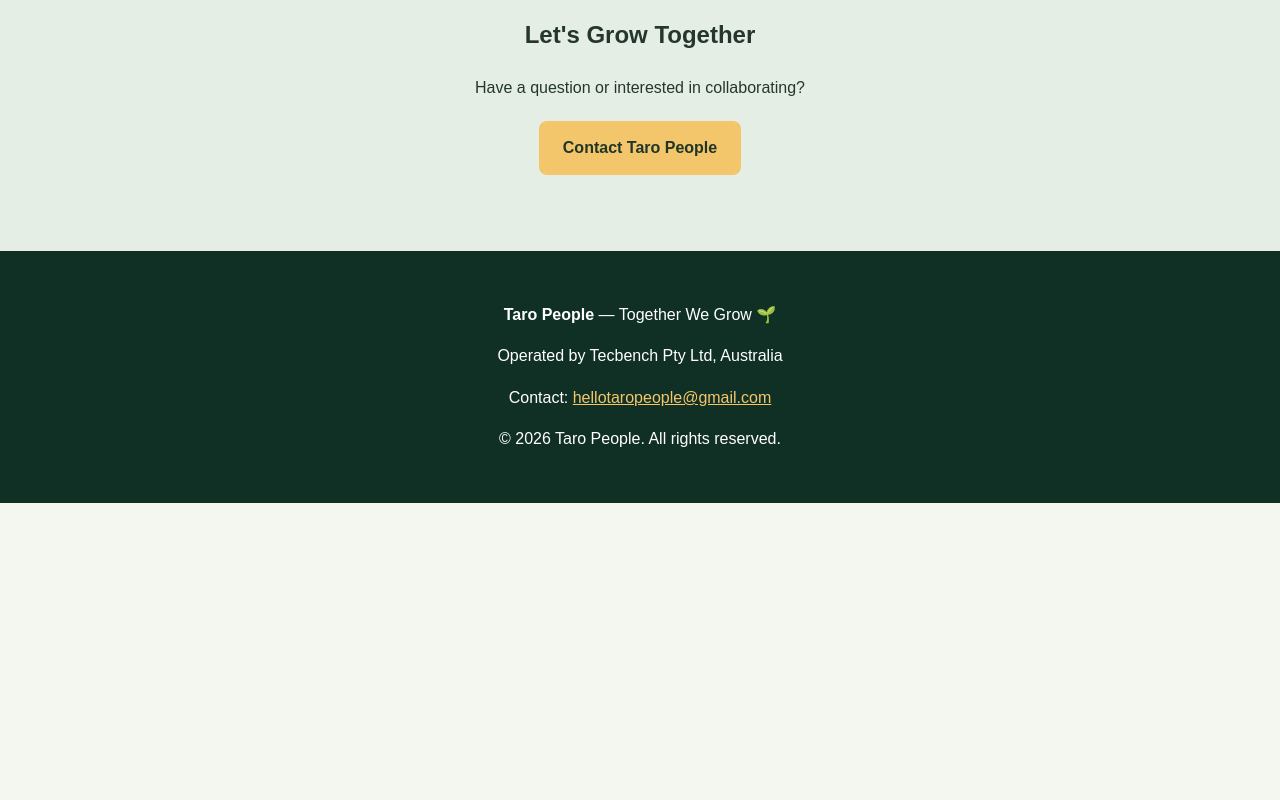
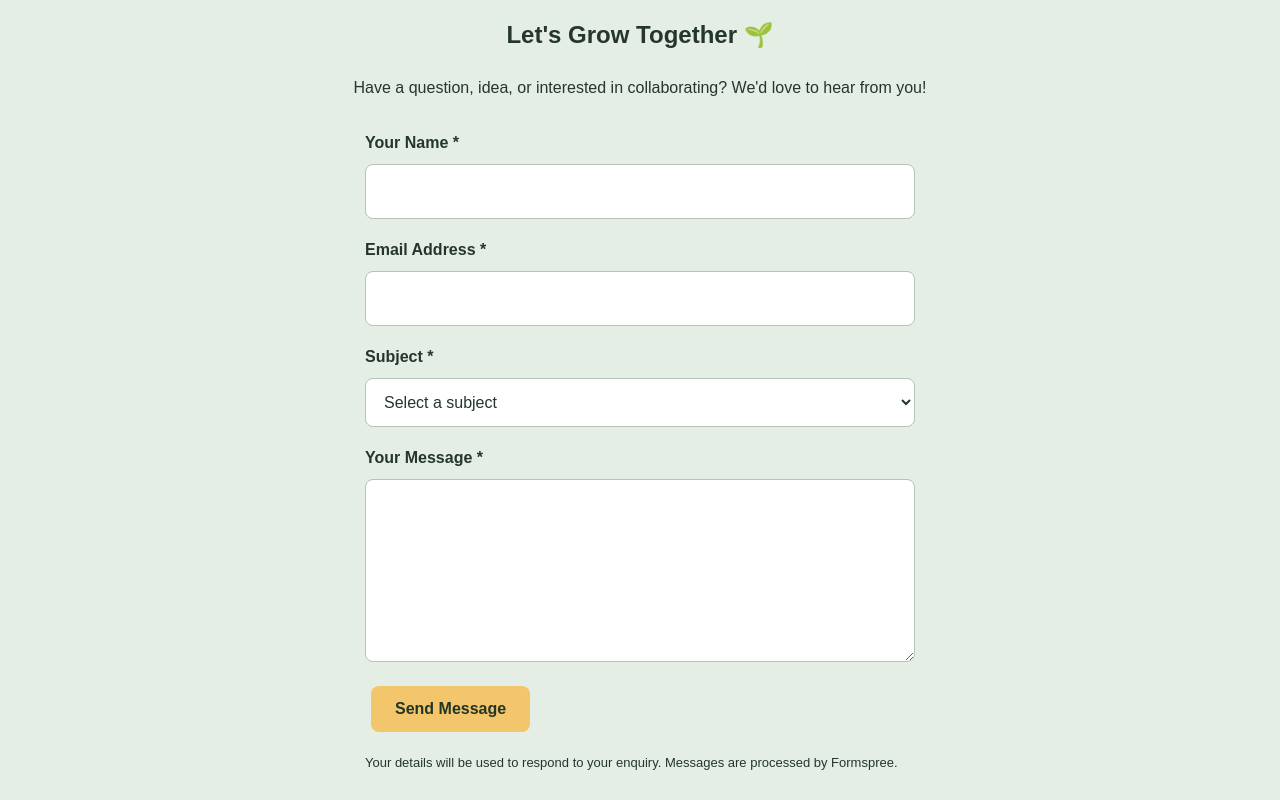
Before and after one commit to ataueu2026/taropeople-website, a plain HTML site: page index.html in a window 1280 px wide. Shown: the part 2060-2860 px from the top of the page. Before the commit the page ends 2563 px from the top, so only its background shows below. Drawn offline with Linux system fonts and the light colour scheme.

Commit message:
Implement contact form and update section content
Added a contact form with fields for name, email, subject, and message. Updated some text and formatting for clarity.

```diff
--- a/index.html
+++ b/index.html
@@ -1,4 +1,3 @@
-
 <!DOCTYPE html>
 <html lang="en">
 <head>
@@ -93,6 +92,26 @@
       text-align: center;
     }
     footer a { color: var(--gold); }
+    .contact-form { max-width: 550px; margin: 30px auto; text-align: left; }
+    .contact-form label { display: block; font-weight: bold; }
+    .contact-form input, .contact-form select, .contact-form textarea {
+      display: block;
+      width: 100%;
+      padding: 14px;
+      margin: 8px 0 18px;
+      border: 1px solid #b5c3b8;
+      border-radius: 8px;
+      background: white;
+      color: var(--text);
+      font: inherit;
+    }
+    .contact-form textarea { resize: vertical; }
+    .contact-form input:focus, .contact-form select:focus, .contact-form textarea:focus {
+      outline: 2px solid var(--green);
+      outline-offset: 1px;
+    }
+    .contact-form button { border: none; cursor: pointer; font-size: 16px; }
+    .contact-form .privacy-note { font-size: 13px; }
     @media (max-width: 600px) {
       header { justify-content: center; text-align: center; }
       nav { justify-content: center; }
@@ -131,15 +150,15 @@
     </div>
     <div class="cards">
       <div class="card">
-        <h3>🌴 Culture & Community</h3>
+        <h3>🌴 Culture &amp; Community</h3>
         <p>Bringing people together to share stories, traditions, knowledge and experiences.</p>
       </div>
       <div class="card">
-        <h3>🌱 Farming & Food</h3>
+        <h3>🌱 Farming &amp; Food</h3>
         <p>Supporting conversations about taro, agriculture, traditional foods and growers.</p>
       </div>
       <div class="card">
-        <h3>🤝 Business & Opportunity</h3>
+        <h3>🤝 Business &amp; Opportunity</h3>
         <p>Connecting businesses with communities and exploring opportunities to collaborate.</p>
       </div>
     </div>
@@ -179,18 +198,39 @@
         <p>Future content, events and opportunities to connect.</p>
       </div>
       <div class="card">
-        <h3>Giveaways & Rewards</h3>
+        <h3>Giveaways &amp; Rewards</h3>
         <p>We're exploring promotional giveaways and rewards, subject to applicable rules and eligibility.</p>
       </div>
     </div>
   </section>
 
   <section id="contact" class="highlight">
-    <h2>Let's Grow Together</h2>
-    <p>Have a question or interested in collaborating?</p>
-    <a class="btn" href="mailto:hellotaropeople@gmail.com">
-      Contact Taro People
-    </a>
+    <h2>Let's Grow Together 🌱</h2>
+    <p>Have a question, idea, or interested in collaborating? We'd love to hear from you!</p>
+    <form class="contact-form" action="https://formspree.io/f/xyewkdvw" method="POST">
+      <label for="contact-name">Your Name *</label>
+      <input id="contact-name" type="text" name="name" autocomplete="name" maxlength="100" required>
+
+      <label for="contact-email">Email Address *</label>
+      <input id="contact-email" type="email" name="email" autocomplete="email" maxlength="254" required>
+
+      <label for="contact-subject">Subject *</label>
+      <select id="contact-subject" name="subject" required>
+        <option value="">Select a subject</option>
+        <option>General Enquiry</option>
+        <option>Business Partnership</option>
+        <option>Community &amp; Culture</option>
+        <option>Taro Farming &amp; Food</option>
+        <option>Taro People Plus</option>
+        <option>Other</option>
+      </select>
+
+      <label for="contact-message">Your Message *</label>
+      <textarea id="contact-message" name="message" rows="6" maxlength="5000" required></textarea>
+
+      <button type="submit" class="btn">Send Message</button>
+      <p class="privacy-note">Your details will be used to respond to your enquiry. Messages are processed by Formspree.</p>
+    </form>
   </section>
 </main>
 
@@ -202,8 +242,7 @@
 </footer>
 
 <script>
-  document.getElementById("year").textContent =
-    new Date().getFullYear();
+  document.getElementById("year").textContent = new Date().getFullYear();
 </script>
 
 </body>
```
